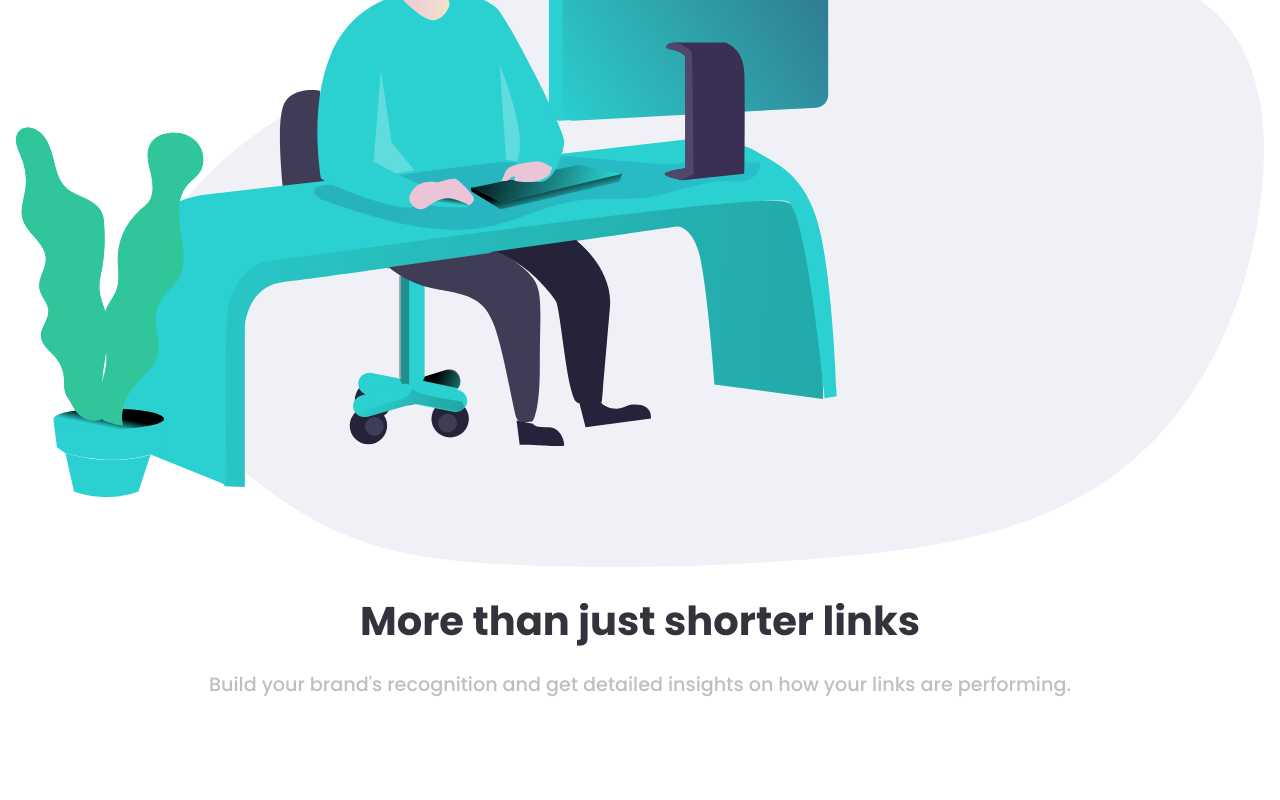
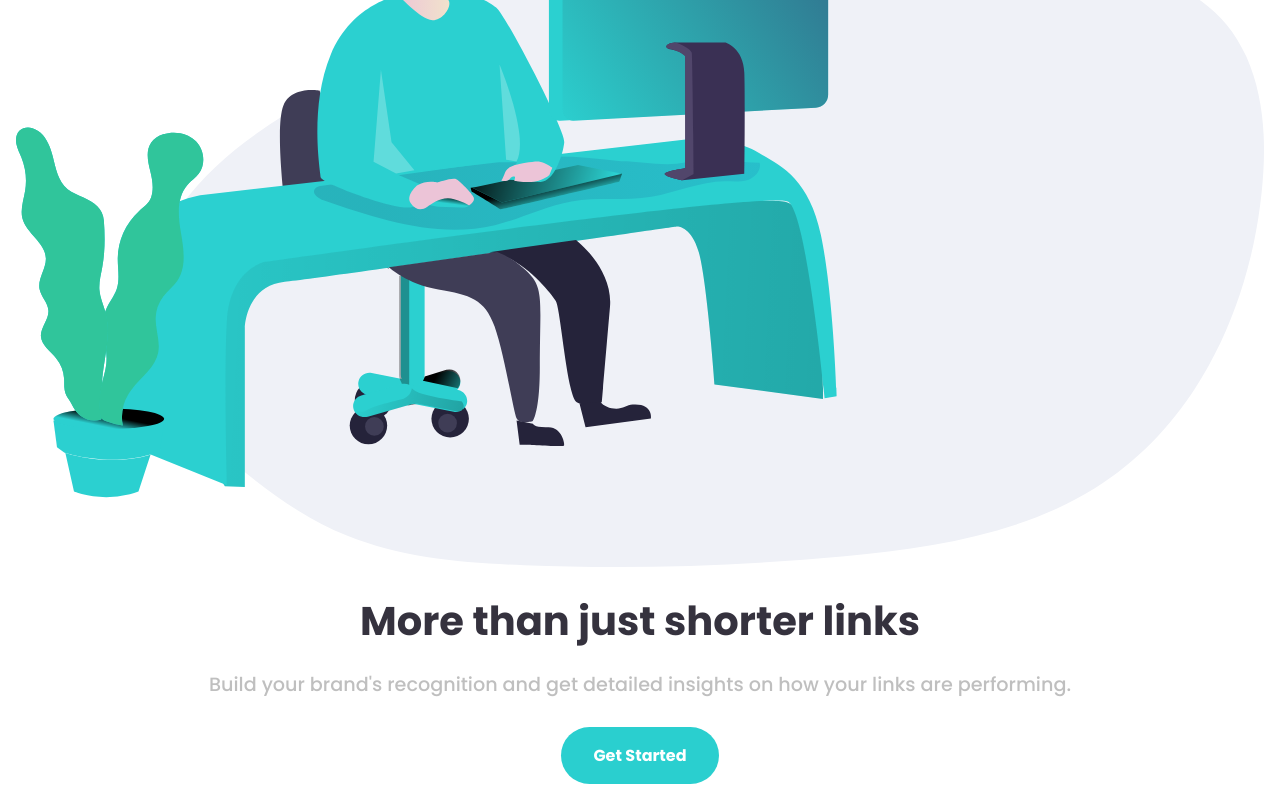
Before and after one commit to winstein27/url-shortener, a React (Vite) app: page / in a window 1280 px wide. Shown: the part 375-1175 px from the top of the page. Before the commit the page ends 1110 px from the top, so only its background shows below. Built offline with nearby package versions, Linux system fonts and the light colour scheme.

Commit message:
:sparkles: feat: get started link

```diff
--- a/src/components/Main.module.scss
+++ b/src/components/Main.module.scss
@@ -15,4 +15,19 @@
     color: $color-secondary;
     font-size: 1.2rem;
   }
+
+  a {
+    background-color: $background-highlighted;
+    font-weight: bold;
+    padding: 1rem 2rem;
+    border-radius: 30px;
+    color: $color-highlighted;
+    text-decoration: none;
+    display: inline-block;
+    margin-top: 0.5rem;
+
+    &:hover {
+      background-color: $color-secondary;
+    }
+  }
 }
--- a/src/components/Main.tsx
+++ b/src/components/Main.tsx
@@ -11,6 +11,7 @@ const Main = () => {
         Build your brand's recognition and get detailed insights on how your
         links are performing.
       </p>
+      <a href="#">Get Started</a>
     </main>
   );
 };
```
